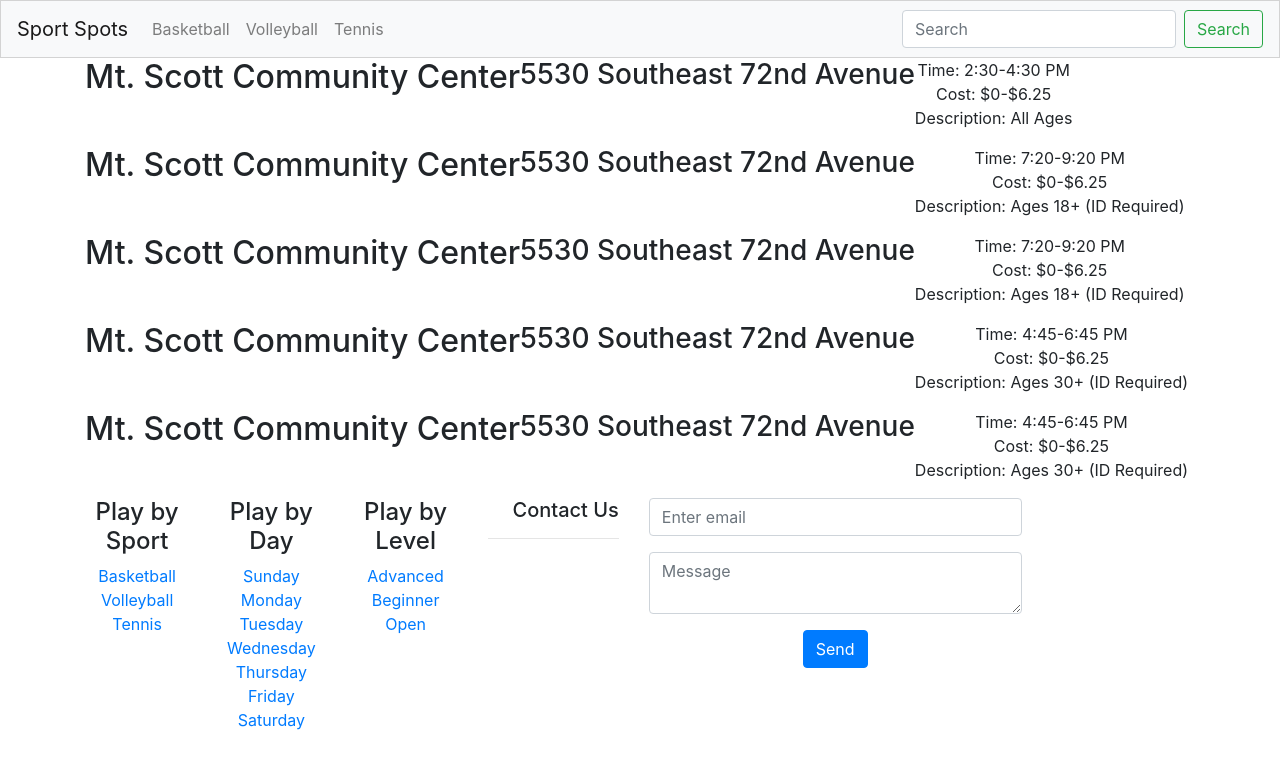
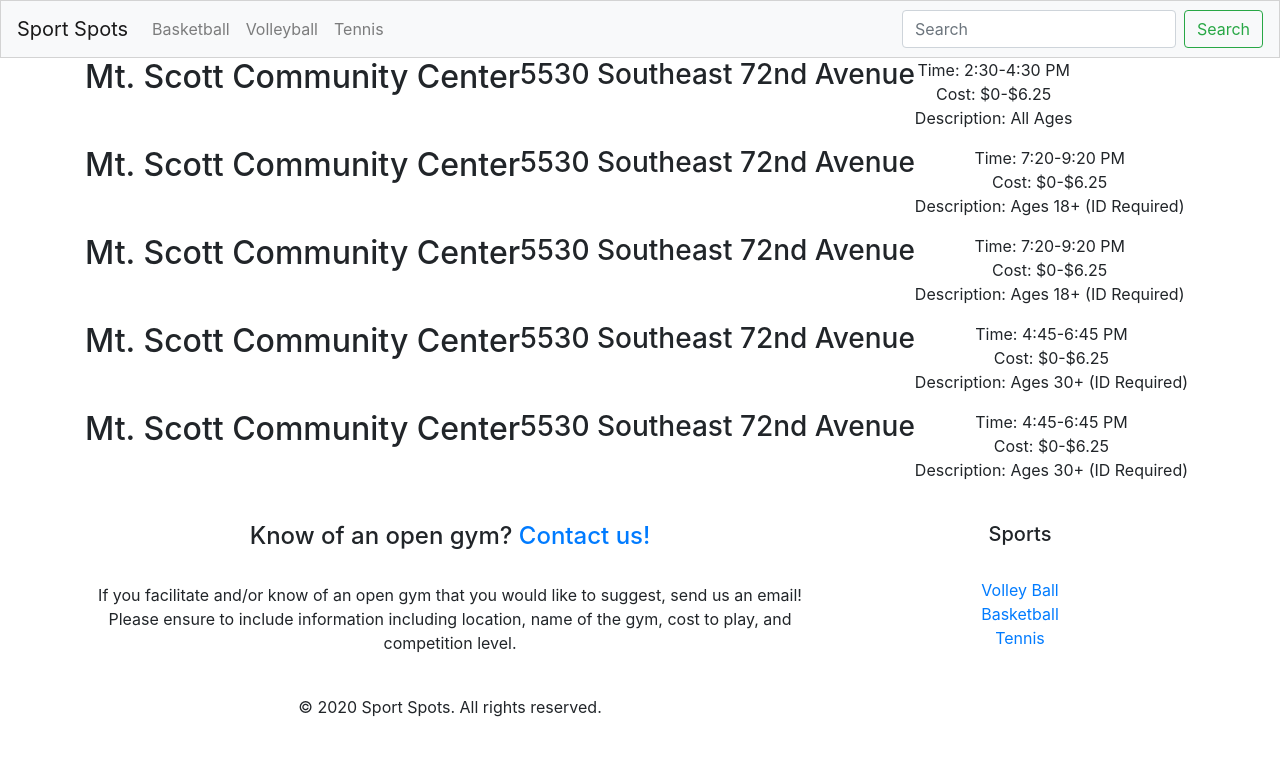
Before and after one commit to Chiemychanga/SportSpots, a React (Create React App) app: page /Basketball in a window 1280 px wide. Shown: the top 768 px of the page. Built offline with nearby package versions, Linux system fonts and the light colour scheme.

Commit message:
Updated footer component

```diff
--- a/src/components/Footer.js
+++ b/src/components/Footer.js
@@ -1,77 +1,42 @@
-import React from 'react';
-import { Navbar, Nav, NavItem, MenuItem, NavDropdown } from 'react-bootstrap';
-import Button from 'react-bootstrap/Button';
+import React from "react";
+import { Navbar, Nav, NavItem, MenuItem, NavDropdown } from "react-bootstrap";
+import Button from "react-bootstrap/Button";
 import { Link } from "react-router-dom";
 
 export default class Footer extends React.Component {
   render() {
     return (
-            <footer class="footer">
-                <div class="container">
-                    <div class="row">
-                        <div class="col-md-5">
-                            <div class="row">
-                                <div class="col-4">
-                                    <h4>Play by Sport</h4>
-                                    <ul class="list-unstyled">
-                                            <li><a href="">Basketball</a></li>
-                                        <Link to="/Volleyball">
-                                            <li><a href="">Volleyball</a></li>
-                                        </Link>
-                                        <Link to="/Tennis">
-                                            <li><a href="">Tennis</a></li>
-                                        </Link>
-                                    </ul>
+      <footer>
+        <br />
+        <div className="container">
+          <div className="row">
+            <div id="firstFooterColumn" className="col-8">
+              <h4>Know of an open gym? <a href="#">Contact us!</a></h4>
+              <br />
+              <p>
+                If you facilitate and/or know of an open gym that you would like
+                to suggest, send us an email! Please ensure to include
+                information including location, name of the gym, cost to play,
+                and competition level.
+              </p>
+              <br />
+              <p className="align-center">
+                &copy; 2020 Sport Spots. All rights reserved.
+              </p>
             </div>
-                                <div class="col-4">
-                                    <h4>Play by Day</h4>
-                                    <ul class="list-unstyled">
-                                        <li><a href="">Sunday</a></li>
-                                        <li><a href="">Monday</a></li>
-                                        <li><a href="">Tuesday</a></li>
-                                        <li><a href="">Wednesday</a></li>
-                                        <li><a href="">Thursday</a></li>
-                                        <li><a href="">Friday</a></li>
-                                        <li><a href="">Saturday</a></li>
-                                    </ul>
-                                </div>
-                                <div class="col-4">
-                                    <h4>Play by Level</h4>
-                                    <ul class="list-unstyled">
-                                        <li><a href="">Advanced</a></li>
-                                        <li><a href="">Beginner</a></li>
-                                        <li><a href="">Open</a></li>
-                                    </ul>
-                                </div>
-                            </div>
-                            <ul class="nav">
-                                <li class="nav-item"><a href="" class="nav-link pl-0"><i class="fa fa-facebook fa-lg"></i></a></li>
-                                <li class="nav-item"><a href="" class="nav-link"><i class="fa fa-twitter fa-lg"></i></a></li>
-                                <li class="nav-item"><a href="" class="nav-link"><i class="fa fa-github fa-lg"></i></a></li>
-                                <li class="nav-item"><a href="" class="nav-link"><i class="fa fa-instagram fa-lg"></i></a></li>
-                            </ul>
-                            <br></br>
-                        </div>
-                        <div class="col-md-2">
-                            <h5 class="text-md-right">Contact Us</h5>
-                            <hr></hr>
-                        </div>
-                        <div class="col-md-5">
-                            <form>
-                                <fieldset class="form-group">
-                                    <input type="email" class="form-control" id="exampleInputEmail1" placeholder="Enter email"></input>
-                                </fieldset>
-                                <fieldset class="form-group">
-                                    <textarea class="form-control" id="exampleMessage" placeholder="Message"></textarea>
-                                </fieldset>
-                                <fieldset class="form-group text-xs-right">
-                                    <Button type="button" class="btn btn-secondary-outline btn-lg">Send</Button>
-                                </fieldset>
-                            </form>
+            <div id="secondFooterColumn" className="col-4">
+              <h5>Sports</h5>
+              <br />
+              <a href="#">Volley Ball</a>
+              <br />
+              <a href="#">Basketball</a>
+              <br />
+              <a href="#">Tennis</a>
+              <br />
             </div>
           </div>
         </div>
       </footer>
-        )
+    );
   }
 }
```
Lines whose indentation alone changed are shown as unchanged.
